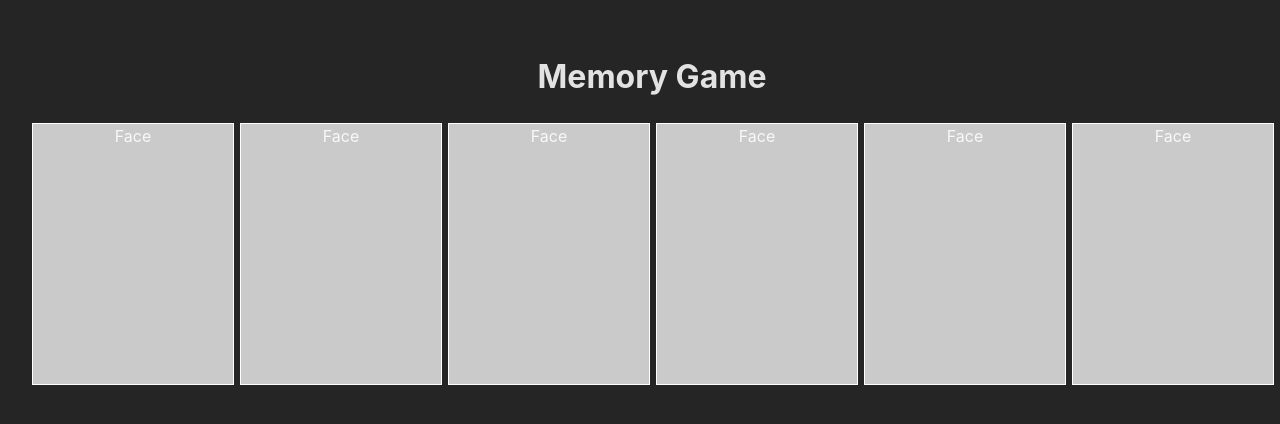
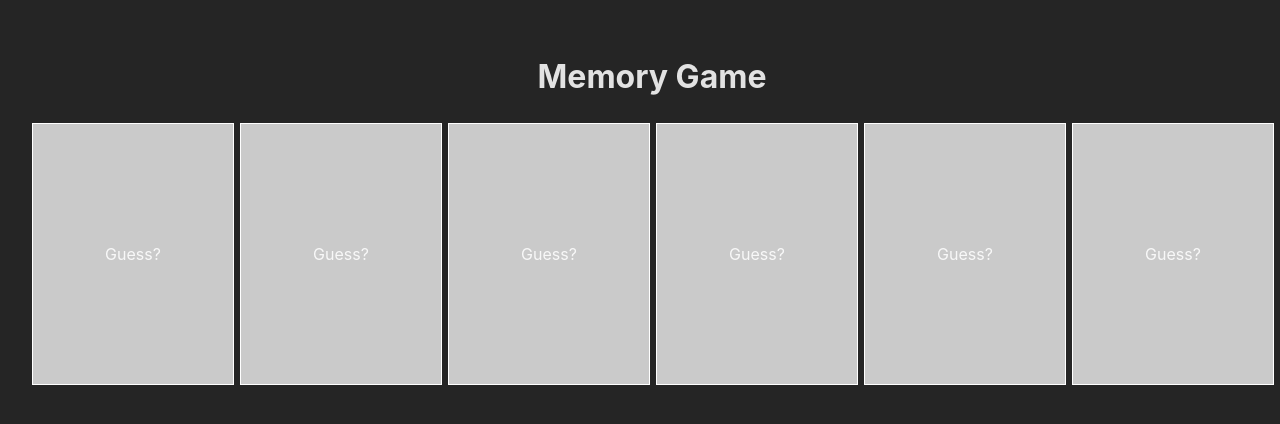
Before and after one commit to MiheerTamkhane/interview-prep, a React (Vite) app in the folder react-machine-coding/: page / in a window 1280 px wide. Shown: the top 424 px of the page. Built offline with nearby package versions, Linux system fonts and the light colour scheme.

Commit message:
Completed the memory games question

```diff
--- a/react-machine-coding/src/components/MemoryGame/Game.css
+++ b/react-machine-coding/src/components/MemoryGame/Game.css
@@ -22,18 +22,13 @@
   -webkit-backface-visibility: hidden;
   backface-visibility: hidden;
   cursor: pointer;
+  display: flex;
+  align-items: center;
+  justify-content: center;
 }
 
 .card_face--front {
   background-color: rgb(202, 202, 202);
-}
-
-.card_face--back {
-  transform: rotateY(180deg);
-}
-
-.card.is-flipped {
-  transform: rotateY(180deg);
 }
 
 .card.active {
@@ -41,7 +36,8 @@
 }
 .card.wrong {
   transform: rotateY(180deg);
+  border: 2px solid red;
 }
 .card.correct {
-  background-color: red;
+  border: 2px solid greenyellow;
 }
--- a/react-machine-coding/src/components/MemoryGame/MemoryGame.jsx
+++ b/react-machine-coding/src/components/MemoryGame/MemoryGame.jsx
@@ -1,13 +1,13 @@
 import { useRef, useState } from "react";
 import "./Game.css";
-import { data } from "./data";
+
 export const MemoryGame = () => {
   const [items, setItems] = useState(
     [
       {
         id: 1,
         color: "brown",
-        stat: "active",
+        stat: "",
       },
       {
         id: 2,
@@ -17,7 +17,7 @@ export const MemoryGame = () => {
       {
         id: 3,
         color: "darkCyan",
-        stat: "wrong",
+        stat: "",
       },
       {
         id: 3,
@@ -27,7 +27,7 @@ export const MemoryGame = () => {
       {
         id: 1,
         color: "brown",
-        stat: "correct",
+        stat: "",
       },
       {
         id: 2,
@@ -37,8 +37,9 @@ export const MemoryGame = () => {
     ].sort(() => Math.random() - 0.5)
   );
   const prev = useRef(-1);
+
   const compare = (index) => {
-    if (prev.current === items[index].id) {
+    if (items[prev.current].id === items[index].id) {
       items[index].stat = "correct";
       items[prev.current].stat = "correct";
       setItems([...items]);
@@ -56,9 +57,13 @@ export const MemoryGame = () => {
     }
   };
   const handleClick = (index) => {
+    if (index === prev.current) {
+      alert("Please select a new item.");
+      return;
+    }
     if (prev.current === -1) {
       items[index].stat = "active";
-      prev.current = items[index]?.id;
+      prev.current = index;
       setItems([...items]);
     } else {
       compare(index);
@@ -68,12 +73,13 @@ export const MemoryGame = () => {
     <div>
       <h1>Memory Game</h1>
       <div className="container">
-        {items.map(({ id, color, index }) => (
+        {items.map(({ color, stat }, index) => (
           <Card
             key={index}
             color={color}
             index={index}
             handleClick={handleClick}
+            stat={stat}
           />
         ))}
       </div>
@@ -82,17 +88,16 @@ export const MemoryGame = () => {
 };
 
 const Card = (props) => {
-  const { id, color, index, handleClick } = props;
-
+  const { color, stat, index, handleClick } = props;
   return (
     <div className="scene">
       <div
-        className={`card`}
+        className={`card ${stat ? "active " + stat : ""}`}
         style={{ backgroundColor: color }}
         onClick={() => handleClick(index)}
       >
-        <div className="card_face card_face--front">Face</div>
-        <div className="card_face card_face--back">Back</div>
+        <div className="card_face card_face--front"></div>
+        <div className="card_face">Guess?</div>
       </div>
     </div>
   );
```
